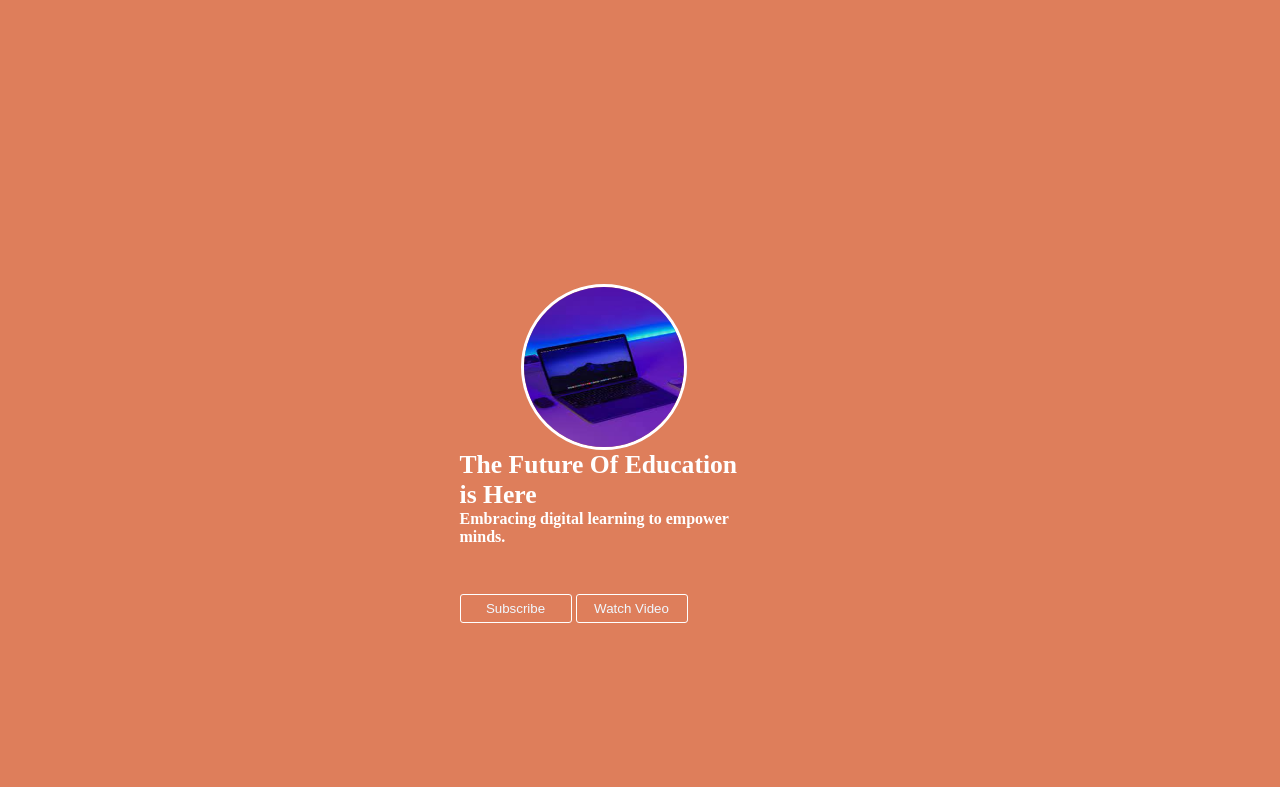
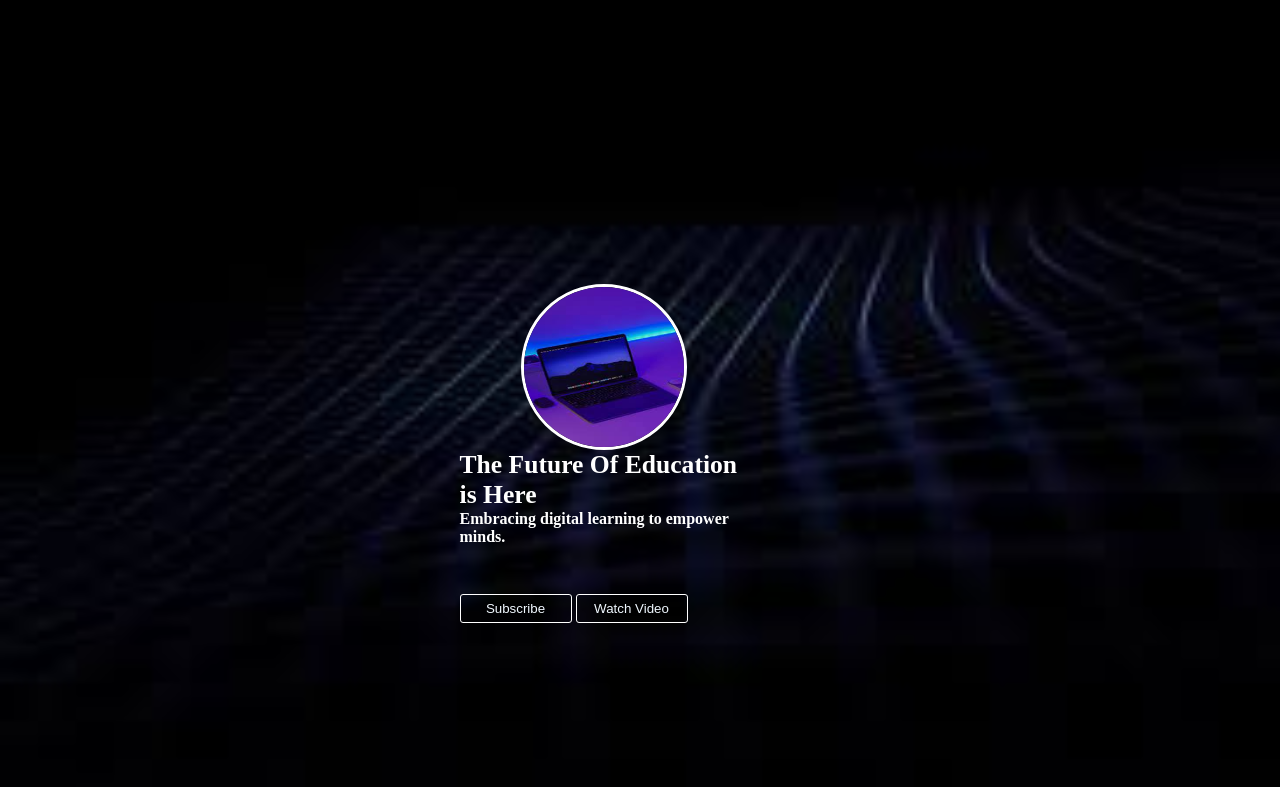
Before and after one commit to Javaria369/Final-Project-of-Css, a plain HTML site: page index.html in a window 1280 px wide. Shown: the part 129-916 px from the top of the page. Drawn offline with Linux system fonts and the light colour scheme; a script that the page names is missing.

Commit message:
style.css

```diff
--- a/style.css
+++ b/style.css
@@ -109,7 +109,7 @@ body{
 }
 
 .background{
-  background: url("images/images (2).jpg");
+  background: url("images (2).jpg");
   background-repeat: no-repeat;
   background-size: cover;
   background-blend-mode:darken;
```
